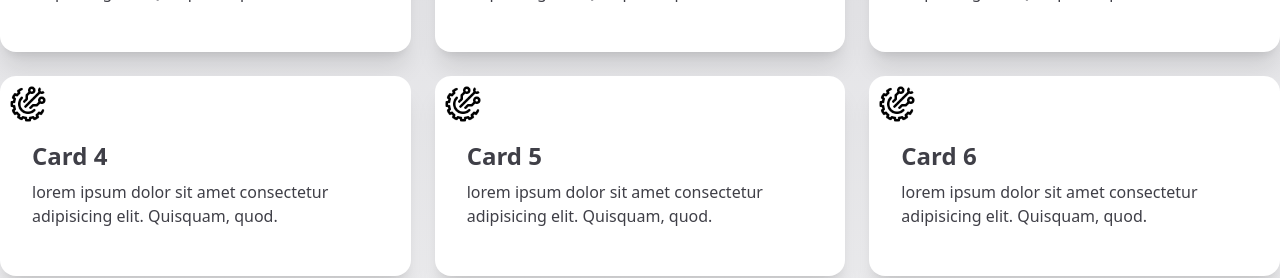
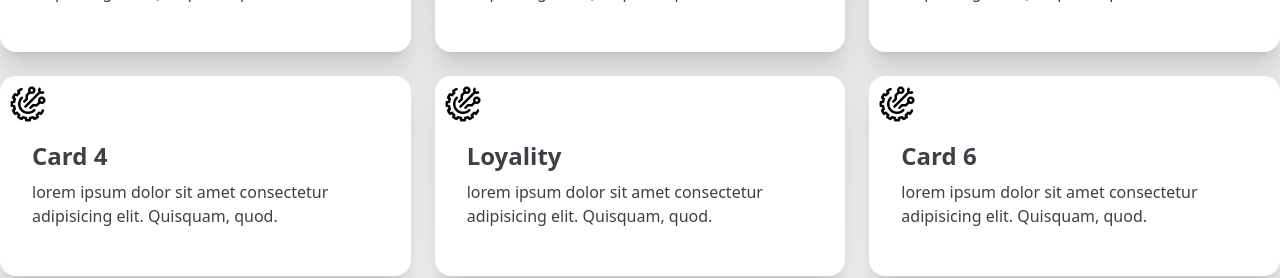
Before and after one commit to CANEFIL/project-Me-lab, a Next.js app: page / in a window 1280 px wide. Shown: the part 940-1218 px from the top of the page. Built offline with nearby package versions, Linux system fonts and the light colour scheme.

Commit message:
change title

```diff
--- a/pages/index.js
+++ b/pages/index.js
@@ -32,7 +32,7 @@ export default function Home() {
             description="lorem ipsum dolor sit amet consectetur adipisicing elit. Quisquam, quod."
           />
           <Cards
-            title="Card 5"
+            title="Loyality"
             description="lorem ipsum dolor sit amet consectetur adipisicing elit. Quisquam, quod."
           />
           <Cards
```
